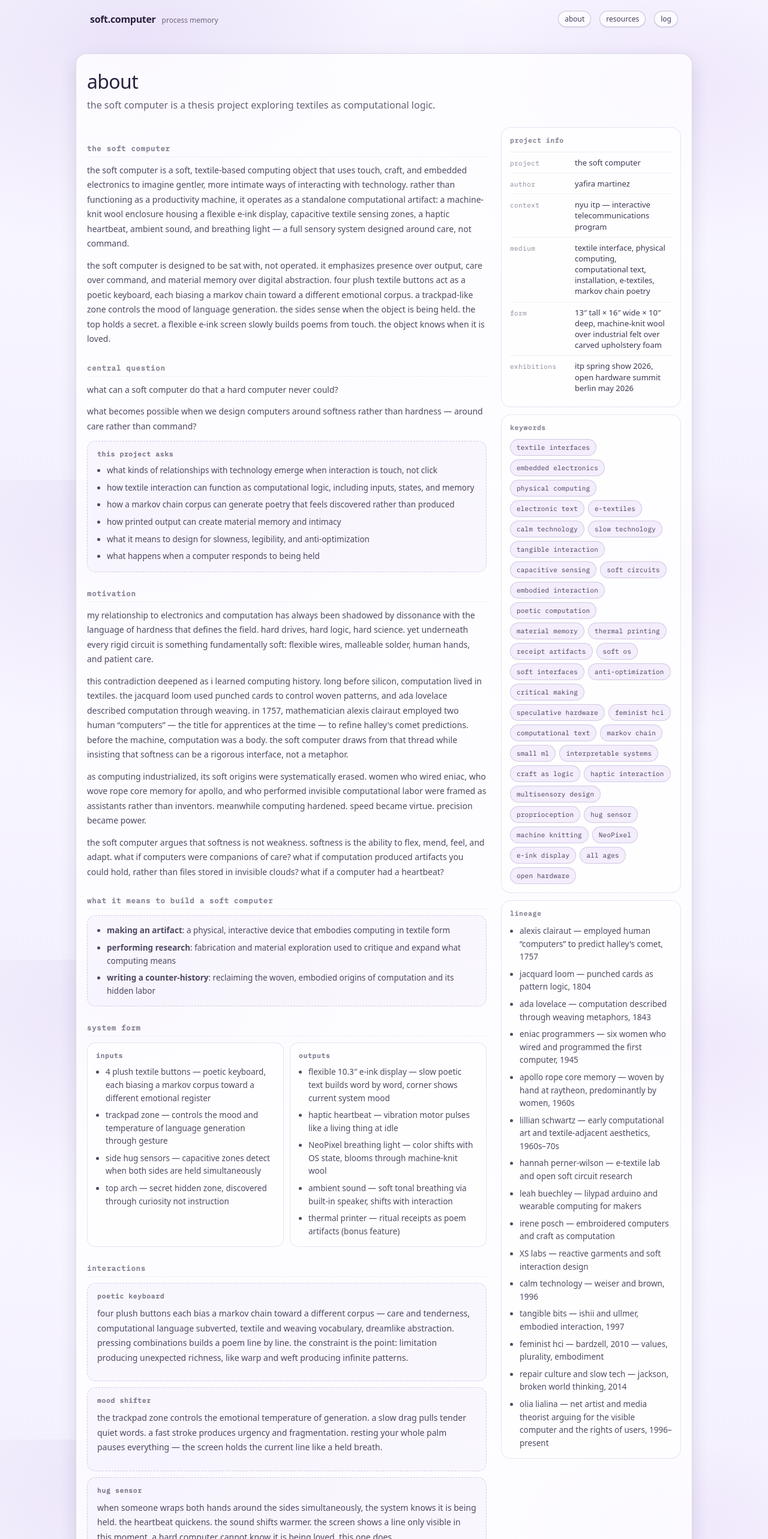
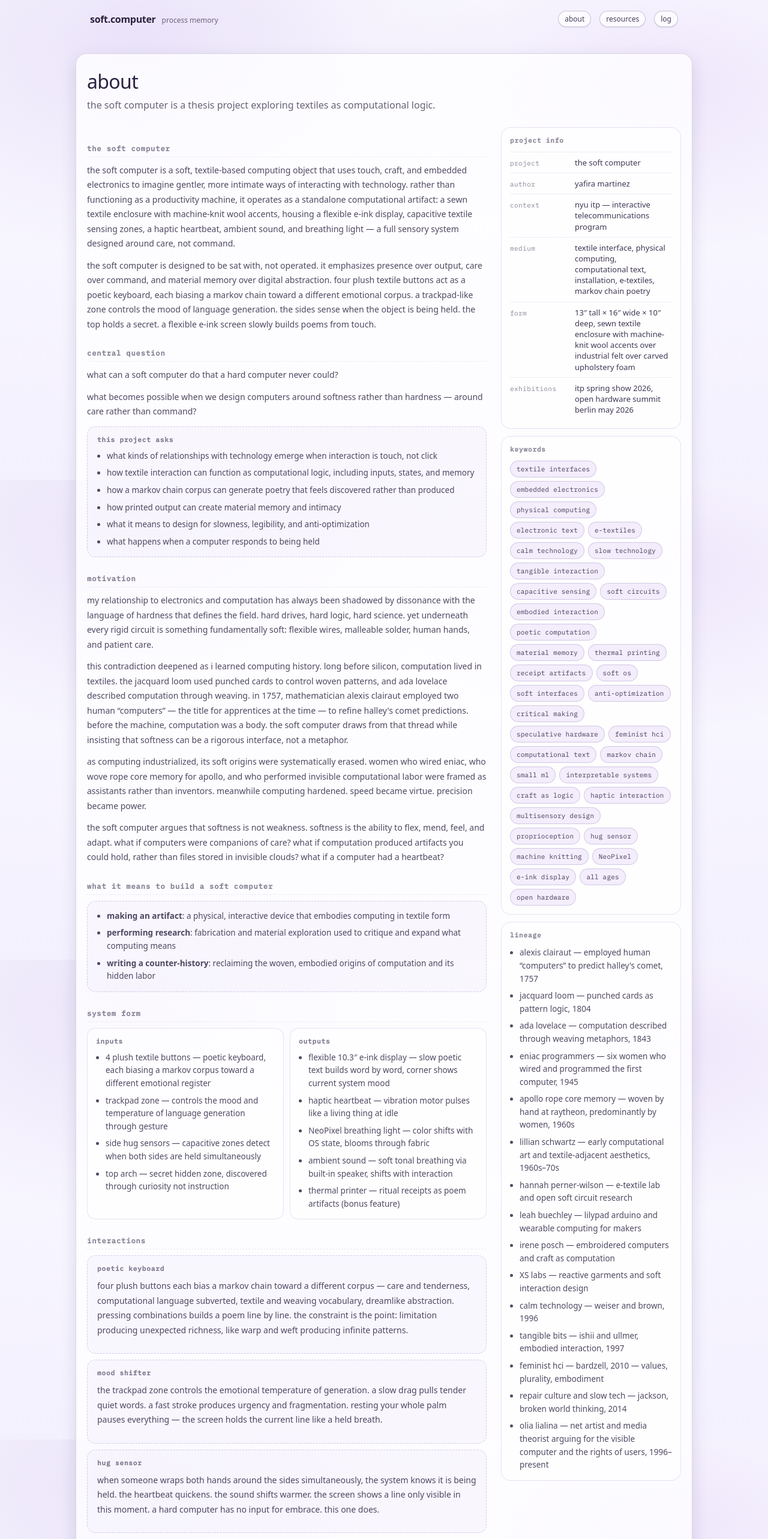
Before and after one commit to yafira/soft-computer, a Next.js app: page /about in a window 1280 px wide. Shown: the top 2566 px of the page at 60% size. Built offline with nearby package versions, Linux system fonts and the light colour scheme.

Commit message:
updated about

```diff
--- a/src/app/about/page.js
+++ b/src/app/about/page.js
@@ -27,10 +27,10 @@ export default function AboutPage() {
               uses touch, craft, and embedded electronics to imagine gentler,
               more intimate ways of interacting with technology. rather than
               functioning as a productivity machine, it operates as a standalone
-              computational artifact: a machine-knit wool enclosure housing a
-              flexible e-ink display, capacitive textile sensing zones, a haptic
-              heartbeat, ambient sound, and breathing light — a full sensory
-              system designed around care, not command.
+              computational artifact: a sewn textile enclosure with machine-knit
+              wool accents, housing a flexible e-ink display, capacitive textile
+              sensing zones, a haptic heartbeat, ambient sound, and breathing
+              light — a full sensory system designed around care, not command.
             </p>
 
             <p className="p">
@@ -41,7 +41,7 @@ export default function AboutPage() {
               emotional corpus. a trackpad-like zone controls the mood of
               language generation. the sides sense when the object is being
               held. the top holds a secret. a flexible e-ink screen slowly
-              builds poems from touch. the object knows when it is loved.
+              builds poems from touch.
             </p>
 
             <h2 className="h2">central question</h2>
@@ -76,9 +76,7 @@ export default function AboutPage() {
                     what it means to design for slowness, legibility, and
                     anti-optimization
                   </li>
-                  <li>
-                    what happens when a computer responds to being held
-                  </li>
+                  <li>what happens when a computer responds to being held</li>
                 </ul>
               </div>
             </div>
@@ -169,8 +167,8 @@ export default function AboutPage() {
                 <div className="aboutLabel">outputs</div>
                 <ul className="aboutList">
                   <li>
-                    flexible 10.3″ e-ink display — slow poetic text builds word
-                    by word, corner shows current system mood
+                    flexible 10.3&Prime; e-ink display — slow poetic text builds
+                    word by word, corner shows current system mood
                   </li>
                   <li>
                     haptic heartbeat — vibration motor pulses like a living
@@ -178,7 +176,7 @@ export default function AboutPage() {
                   </li>
                   <li>
                     NeoPixel breathing light — color shifts with OS state,
-                    blooms through machine-knit wool
+                    blooms through fabric
                   </li>
                   <li>
                     ambient sound — soft tonal breathing via built-in speaker,
@@ -198,21 +196,21 @@ export default function AboutPage() {
                 <div className="aboutLabel">poetic keyboard</div>
                 <p className="p small">
                   four plush buttons each bias a markov chain toward a different
-                  corpus — care and tenderness, computational language subverted,
-                  textile and weaving vocabulary, dreamlike abstraction. pressing
-                  combinations builds a poem line by line. the constraint is the
-                  point: limitation producing unexpected richness, like warp and
-                  weft producing infinite patterns.
+                  corpus — care and tenderness, computational language
+                  subverted, textile and weaving vocabulary, dreamlike
+                  abstraction. pressing combinations builds a poem line by line.
+                  the constraint is the point: limitation producing unexpected
+                  richness, like warp and weft producing infinite patterns.
                 </p>
               </div>
               <div className="aboutCallout">
                 <div className="aboutLabel">mood shifter</div>
                 <p className="p small">
                   the trackpad zone controls the emotional temperature of
-                  generation. a slow drag pulls tender quiet words. a fast stroke
-                  produces urgency and fragmentation. resting your whole palm
-                  pauses everything — the screen holds the current line like a
-                  held breath.
+                  generation. a slow drag pulls tender quiet words. a fast
+                  stroke produces urgency and fragmentation. resting your whole
+                  palm pauses everything — the screen holds the current line
+                  like a held breath.
                 </p>
               </div>
               <div className="aboutCallout">
@@ -221,8 +219,8 @@ export default function AboutPage() {
                   when someone wraps both hands around the sides simultaneously,
                   the system knows it is being held. the heartbeat quickens. the
                   sound shifts warmer. the screen shows a line only visible in
-                  this moment. a hard computer cannot know it is being loved.
-                  this one does.
+                  this moment. a hard computer has no input for embrace. this
+                  one does.
                 </p>
               </div>
               <div className="aboutCallout">
@@ -230,8 +228,8 @@ export default function AboutPage() {
                 <p className="p small">
                   no label. no instruction. the top arch responds to a patient
                   hand — a rare poem appears that never surfaces through any
-                  other interaction. children find it by instinct. adults find it
-                  by accident. people tell others.
+                  other interaction. children find it by instinct. adults find
+                  it by accident. people tell others.
                 </p>
               </div>
             </div>
@@ -245,12 +243,12 @@ export default function AboutPage() {
               <div className="aboutCallout">
                 <ul className="aboutList">
                   <li>
-                    <strong>touch</strong> — plush mixed-material buttons, wool
-                    knit surface, haptic heartbeat
+                    <strong>touch</strong> — plush mixed-material buttons, sewn
+                    textile surface with knit wool accents, haptic heartbeat
                   </li>
                   <li>
                     <strong>sight</strong> — slow poetic text on flexible e-ink,
-                    NeoPixel breathing light through wool
+                    NeoPixel breathing light through fabric
                   </li>
                   <li>
                     <strong>sound</strong> — ambient breathing via fruit jam
@@ -316,24 +314,24 @@ export default function AboutPage() {
                     soft, foam-based functional button experiments studying
                     tactile feel and responsiveness
                   </li>
-                  <li>
-                    fruit jam + pi confirmed as core electronics platform
-                  </li>
-                  <li>flexible 10.3″ e-ink screen ordered</li>
+                  <li>fruit jam + pi confirmed as core electronics platform</li>
+                  <li>flexible 10.3&Prime; e-ink screen ordered</li>
                   <li>
                     markov chain text engine in development alongside reading
                     and writing electronic text coursework
                   </li>
                   <li>
-                    machine-knit wool enclosure planned for kh-930 in macintosh
-                    beige and soft lavender
+                    sewn enclosure as primary construction method, with two
+                    small kh-930 accent pieces: trackpad swatch and screen frame
+                    panel in macintosh beige and soft lavender
                   </li>
                   <li>
-                    preliminary interaction flow: invitation → presence → imprint
+                    preliminary interaction flow: invitation &rarr; presence
+                    &rarr; imprint
                   </li>
                   <li>
-                    form studies complete: arched enclosure approximately 13″
-                    tall × 16″ wide × 10″ deep
+                    form studies complete: arched enclosure approximately
+                    13&Prime; tall &times; 16&Prime; wide &times; 10&Prime; deep
                   </li>
                 </ul>
               </div>
@@ -377,10 +375,10 @@ export default function AboutPage() {
               in parallel, i am taking reading and writing electronic text with
               allison parrish, a course centered on computational text, natural
               language processing, and small-scale predictive models including
-              markov chains. rather than relying on large opaque language models,
-              the soft computer uses lightweight and interpretable methods —
-              small probabilistic systems, curated corpora, and modest models
-              that align with the project&apos;s values of transparency,
+              markov chains. rather than relying on large opaque language
+              models, the soft computer uses lightweight and interpretable
+              methods — small probabilistic systems, curated corpora, and modest
+              models that align with the project&apos;s values of transparency,
               slowness, and materiality. each of the four buttons biases the
               system toward a different emotional corpus. the poem is built from
               touch.
@@ -470,7 +468,8 @@ export default function AboutPage() {
               <div className="aboutMetaRow">
                 <div className="aboutMetaKey">form</div>
                 <div className="aboutMetaVal">
-                  13″ tall × 16″ wide × 10″ deep, machine-knit wool over
+                  13&Prime; tall &times; 16&Prime; wide &times; 10&Prime; deep,
+                  sewn textile enclosure with machine-knit wool accents over
                   industrial felt over carved upholstery foam
                 </div>
               </div>
@@ -539,8 +538,8 @@ export default function AboutPage() {
                 </li>
                 <li>jacquard loom — punched cards as pattern logic, 1804</li>
                 <li>
-                  ada lovelace — computation described through weaving metaphors,
-                  1843
+                  ada lovelace — computation described through weaving
+                  metaphors, 1843
                 </li>
                 <li>
                   eniac programmers — six women who wired and programmed the
@@ -552,7 +551,7 @@ export default function AboutPage() {
                 </li>
                 <li>
                   lillian schwartz — early computational art and
-                  textile-adjacent aesthetics, 1960s–70s
+                  textile-adjacent aesthetics, 1960s&ndash;70s
                 </li>
                 <li>
                   hannah perner-wilson — e-textile lab and open soft circuit
@@ -579,7 +578,7 @@ export default function AboutPage() {
                 </li>
                 <li>
                   olia lialina — net artist and media theorist arguing for the
-                  visible computer and the rights of users, 1996–present
+                  visible computer and the rights of users, 1996&ndash;present
                 </li>
               </ul>
             </div>
```
